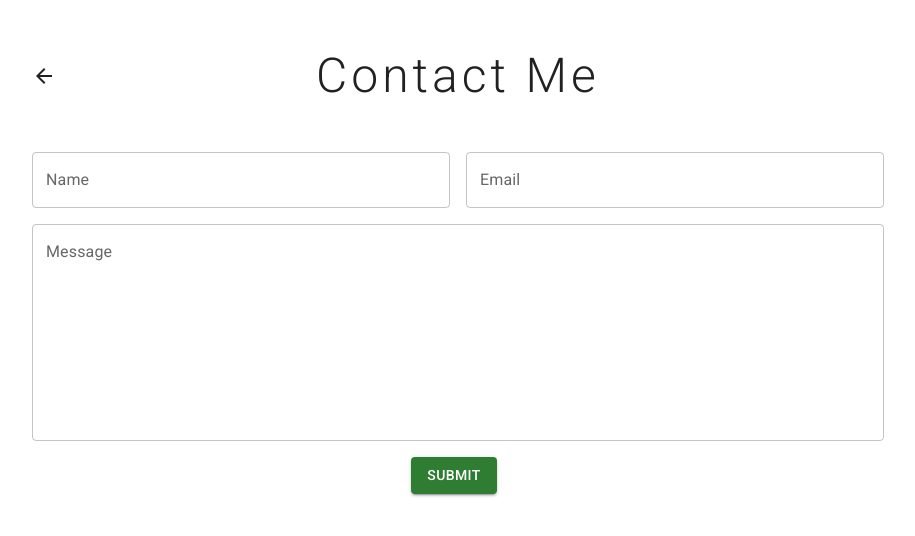
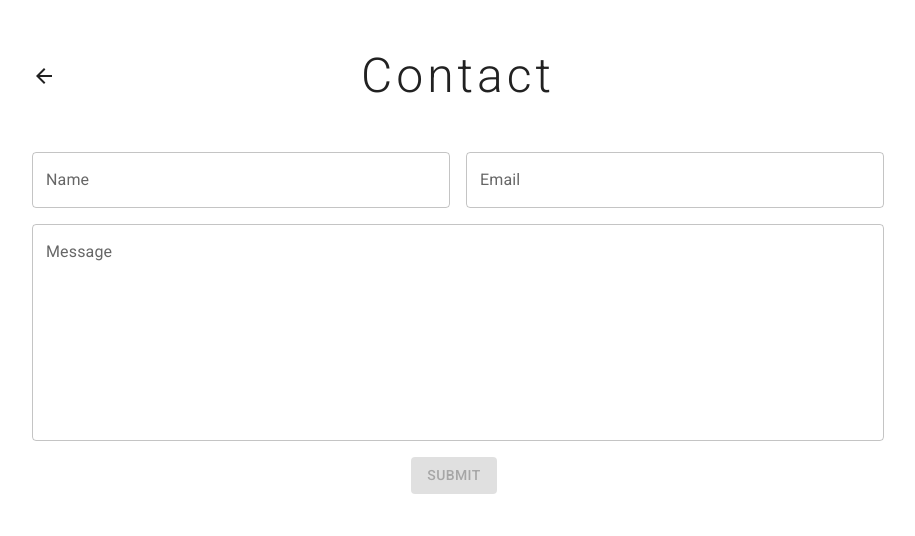
Before and after one commit to trevorphilbrick/photographyPortfolio, a React (Create React App) app: page /contact in a window 1280 px wide. Shown: the top 536 px of the page, without its empty margins (182-1097 px from the left). Built offline with nearby package versions, Linux system fonts and the light colour scheme.

Commit message:
added some form validation

```diff
--- a/src/routes/Contact.js
+++ b/src/routes/Contact.js
@@ -1,13 +1,6 @@
-import React, { useRef } from "react";
+import React, { useEffect, useRef, useState } from "react";
 import emailjs from "@emailjs/browser";
-import {
-  TextField,
-  Grid,
-  Container,
-  Button,
-  Box,
-  Typography,
-} from "@mui/material";
+import { TextField, Grid, Container, Button, Box, Typography } from "@mui/material";
 import ArrowBackIcon from "@mui/icons-material/ArrowBack";
 import { useNavigate } from "react-router-dom";
 
@@ -15,24 +8,28 @@ export const Contact = () => {
   const navigate = useNavigate();
   const form = useRef();
 
-  const sendEmail = (e) => {
+  const [canSubmit, setCanSubmit] = useState(false);
+  const [formValues, setFormValues] = useState({ name: "", email: "", message: "" });
+
+  useEffect(() => {
+    if (formValues.name && formValues.email && formValues.message) {
+      setCanSubmit(true);
+    } else {
+      setCanSubmit(false);
+    }
+  }, [formValues]);
+
+  const sendEmail = e => {
     e.preventDefault();
 
-    emailjs
-      .sendForm(
-        "service_ulvxxqh",
-        "template_p94lkzt",
-        form.current,
-        "user_i22K5THHBwbelXktaZ1FL"
-      )
-      .then(
-        (result) => {
-          console.log(result.text);
-        },
-        (error) => {
-          console.log(error.text);
-        }
-      );
+    emailjs.sendForm("service_ulvxxqh", "template_p94lkzt", form.current, "user_i22K5THHBwbelXktaZ1FL").then(
+      result => {
+        console.log(result.text);
+      },
+      error => {
+        console.log(error.text);
+      }
+    );
   };
 
   return (
@@ -43,7 +40,7 @@ export const Contact = () => {
             display: "flex",
             alignItems: "center",
             justifyContent: "center",
-            position: "relative",
+            position: "relative"
           }}
         >
           <div
@@ -51,19 +48,14 @@ export const Contact = () => {
               position: "absolute",
               left: 0,
               display: "flex",
-              alignItems: "center",
+              alignItems: "center"
             }}
             onClick={() => navigate("/")}
           >
             <ArrowBackIcon />
           </div>
-          <Typography
-            variant="h3"
-            sx={{ marginTop: 6, marginBottom: 6 }}
-            fontWeight={"light"}
-            letterSpacing={"4px"}
-          >
-            Contact Me
+          <Typography variant="h3" sx={{ marginTop: 6, marginBottom: 6 }} fontWeight={"light"} letterSpacing={"4px"}>
+            Contact
           </Typography>
         </Box>
         <Grid container spacing={2}>
@@ -73,6 +65,12 @@ export const Contact = () => {
               name="user_name"
               label="Name"
               fullWidth={{ sm: true }}
+              onChange={e =>
+                setFormValues({
+                  ...formValues,
+                  name: e.target.value
+                })
+              }
             />
           </Grid>
           <Grid item xs={12} sm={6}>
@@ -81,6 +79,12 @@ export const Contact = () => {
               name="user_email"
               label="Email"
               fullWidth={{ sm: true }}
+              onChange={e =>
+                setFormValues({
+                  ...formValues,
+                  email: e.target.value
+                })
+              }
             />
           </Grid>
           <Grid item xs={12}>
@@ -90,15 +94,16 @@ export const Contact = () => {
               fullWidth
               multiline
               rows={8}
+              onChange={e =>
+                setFormValues({
+                  ...formValues,
+                  message: e.target.value
+                })
+              }
             />
           </Grid>
           <Grid item xs={12} sx={{ padding: 1 }}>
-            <Button
-              type="submit"
-              value="Send"
-              variant="contained"
-              color="success"
-            >
+            <Button type="submit" value="Send" variant="contained" color="success" disabled={!canSubmit}>
               Submit
             </Button>
           </Grid>
```
